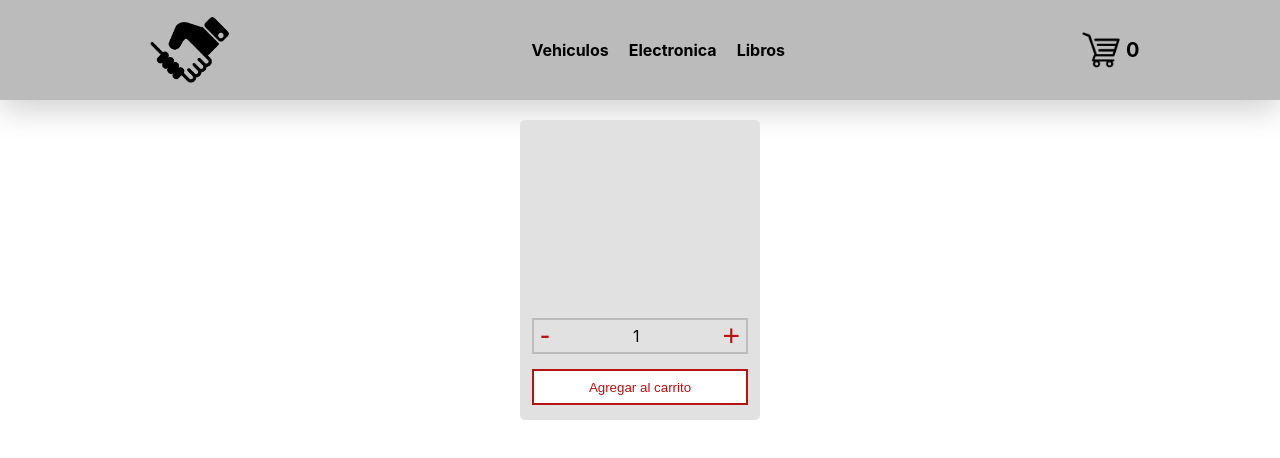
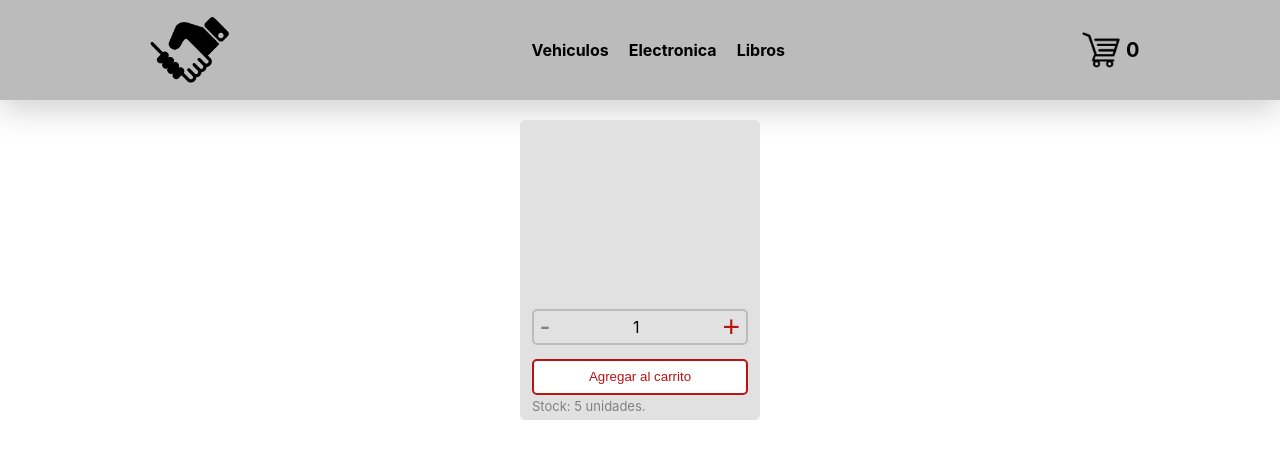
Before and after one commit to SzyAgustin/coderTiendaSzyszczyc, a React (Create React App) app: page / in a window 1280 px wide. Shown: the top 458 px of the page. Built offline with nearby package versions, Linux system fonts and the light colour scheme.

Commit message:
styles done

```diff
--- a/package.json
+++ b/package.json
@@ -10,6 +10,7 @@
     "@types/node": "^16.11.17",
     "@types/react": "^17.0.38",
     "@types/react-dom": "^17.0.11",
+    "classnames": "^2.3.1",
     "react": "^17.0.2",
     "react-dom": "^17.0.2",
     "react-scripts": "5.0.0",
--- a/src/components/item/ItemCount.css
+++ b/src/components/item/ItemCount.css
@@ -2,15 +2,13 @@
   position: absolute;
   width: 90%;
   height: 12%;
-  margin: 0 auto;
-  bottom: 5%;
-  left: 0;
-  right: 0;
+  bottom: 8.5%;
   border: 2px solid rgb(185, 19, 19);
   background-color: #fff;
   cursor: pointer;
   color: rgb(185, 19, 19);
   transition: 0.2s;
+  border-radius: 5px;
 }
 
 .add-to-cart-button:hover {
@@ -25,13 +23,11 @@
   justify-content: space-between;
   border: 2px solid #bbb;
   width: 90%;
-  margin: 0 auto;
-  bottom: 22%;
-  left: 0;
-  right: 0;
+  bottom: 25%;
   height: 12%;
   align-items: center;
   box-sizing: border-box;
+  border-radius: 5px;
 }
 
 .amount-btns {
@@ -43,11 +39,34 @@
   transition: 0.1s;
 }
 
-.amount-btns.minus{
-    margin-bottom: 2px;
+.amount-btns.minus {
+  margin-bottom: 2px;
 }
 
 .amount-btns:hover {
   color: #f00;
   transition: 0.4s;
 }
+
+.btn-disabled {
+  color: gray;
+}
+
+.btn-disabled:hover {
+  color: gray;
+}
+
+.stock {
+  position: absolute;
+  bottom: 2%;
+  padding: 0;
+  width: 90%;
+  color: gray;
+  font-size: 13px;
+}
+
+.positioned {
+  margin: 0 auto;
+  left: 0;
+  right: 0;
+}
--- a/src/components/item/ItemCount.tsx
+++ b/src/components/item/ItemCount.tsx
@@ -1,5 +1,6 @@
 import React, { EventHandler } from "react";
 import "./ItemCount.css";
+let classNames = require("classnames");
 
 interface ItemCountProps {
   stock: number;
@@ -9,6 +10,8 @@ interface ItemCountProps {
 
 const ItemCount = ({ stock, initial, onAdd }: ItemCountProps) => {
   const [amountSelected, setAmountSelected] = React.useState(initial);
+  let minusDisabled = amountSelected <= 1;
+  let plusDisabled = amountSelected >= stock;
 
   const removeFromAmount = () => {
     setAmountSelected(amountSelected - 1);
@@ -19,29 +22,35 @@ const ItemCount = ({ stock, initial, onAdd }: ItemCountProps) => {
   };
 
   const add = () => {
-      onAdd(amountSelected);
-  }
+    onAdd(amountSelected);
+  };
+
+  let minusClass = classNames("amount-btns minus", {
+    "btn-disabled": minusDisabled,
+  });
+  let plusClass = classNames("amount-btns", { "btn-disabled": plusDisabled });
 
   return (
     <>
-      <div className="amount-container">
+      <div className="amount-container positioned">
         <button
-          className="amount-btns minus"
+          className={minusClass}
           onClick={removeFromAmount}
-          disabled={amountSelected <= 1}
+          disabled={minusDisabled}
         >
           -
         </button>
         <p>{amountSelected}</p>
         <button
-          className="amount-btns"
+          className={plusClass}
           onClick={addToAmount}
-          disabled={amountSelected >= stock}
+          disabled={plusDisabled}
         >
           +
         </button>
       </div>
-      <button onClick={add} className="add-to-cart-button">
+      <p className="stock positioned">Stock: {stock} {stock === 1 ? 'unidad' : 'unidades'}.</p>
+      <button onClick={add} className="add-to-cart-button positioned">
         Agregar al carrito
       </button>
     </>
```
Also changed, not shown: 1 other file (tests, documents, lock files or other folders).
